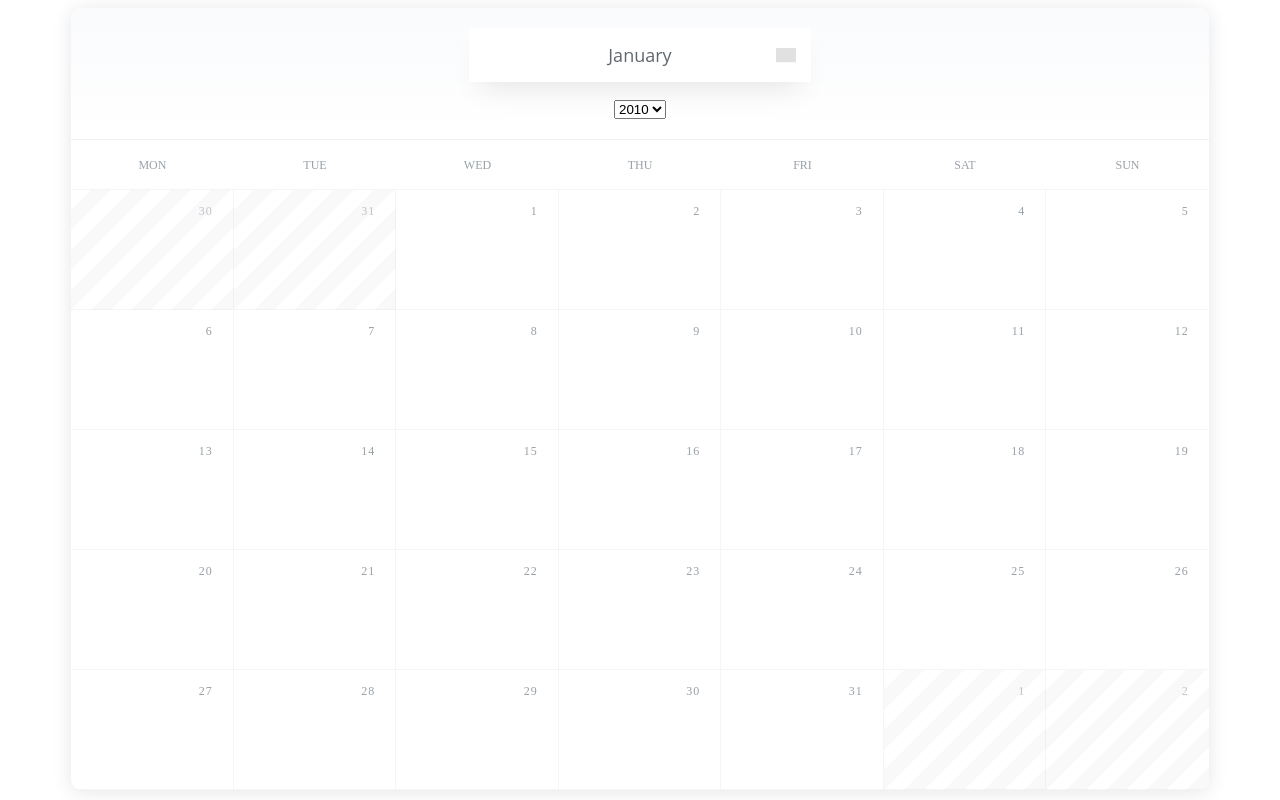
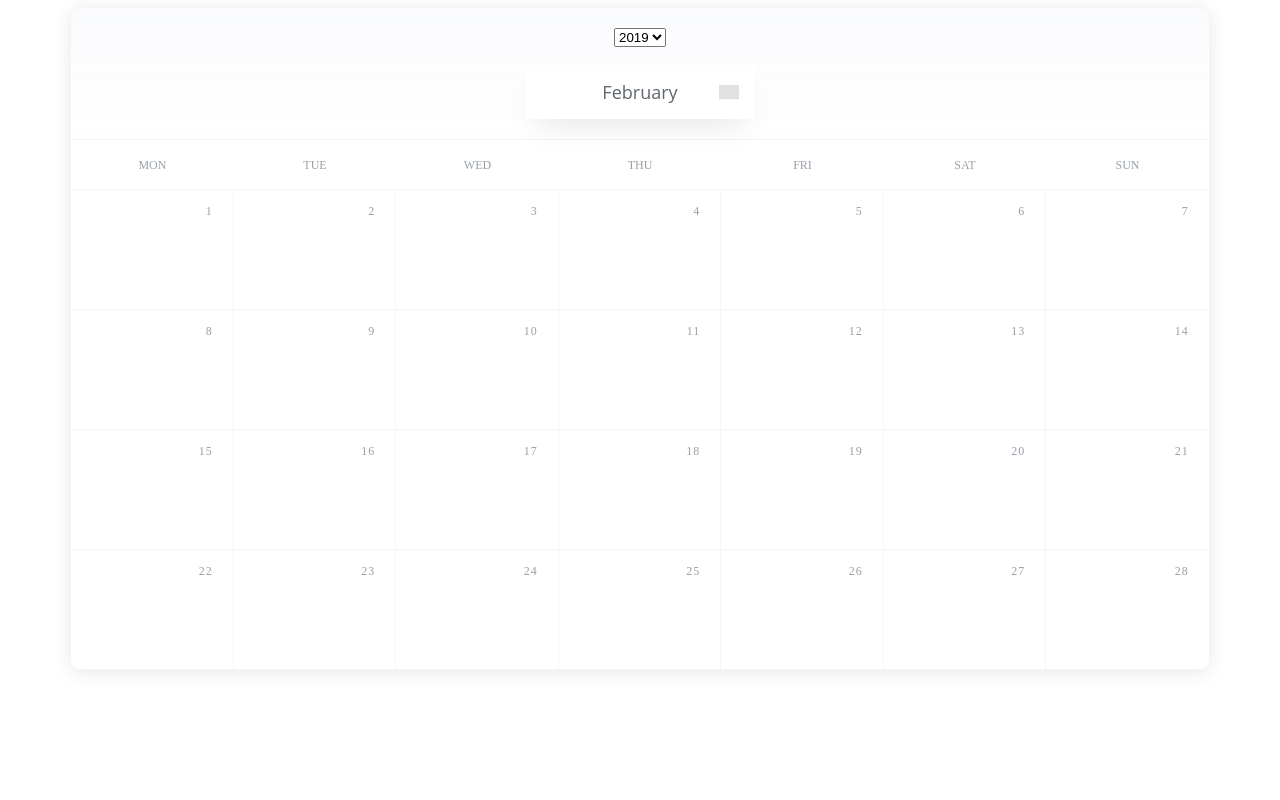
Before and after one commit to sekhyuni/plan-and-do, a Vue app: page /#/ in a window 1280 px wide. Built offline with nearby package versions, Linux system fonts and the light colour scheme; grey boxes are pictures that could not be loaded.

Commit message:
연월에 따라 월별 각기 다른 일수 출력

```diff
--- a/src/components/Calendar.vue
+++ b/src/components/Calendar.vue
@@ -1,21 +1,23 @@
 <template>
     <div class="calendar-container">
         <div class="calendar-header">
+            <!-- 년 선택 -->
+            <YearSelect :year="year" @yearEmitted="yearChanged"></YearSelect>
+
+            <br>
+            <br>
+
             <!-- 월 선택 -->
-            <MonthSelect></MonthSelect>
-            <br>
-            <!-- 년 선택 -->
-            <YearSelect></YearSelect>
+            <MonthSelect :month="month" @monthEmitted="monthChanged"></MonthSelect>
         </div>
 
         <!-- 달력 -->
         <div class="calendar">
             <span class="day-name" v-for="dayName in daysName" :key="dayName.id">{{ dayName }}</span>
-            <div class="day day--disabled">30</div>
-            <div class="day day--disabled">31</div>
+
+            <div class="day day--disabled" v-for="lastMonthDay in lastMonthDays" :key="lastMonthDay.id">{{ lastMonthDay }}</div>
             <div class="day" v-for="day in days" :key="day.id">{{ day }}</div>
-            <div class="day day--disabled">1</div>
-            <div class="day day--disabled">2</div>
+            <div class="day day--disabled" v-for="nextMonthDay in nextMonthDays" :key="nextMonthDay.id">{{ nextMonthDay }}</div>
         </div>
     </div>
 </template>
@@ -28,29 +30,43 @@
     components: { MonthSelect, YearSelect },
     data() {
         return {
-            days: [],
-            daysName: [],
+            month: 2, // server data로 update 해야 함
+            year: 2019, // server data로 update 해야 함
+            days: null,
+            daysName: ['Mon', 'Tue', 'Wed', 'Thu', 'Fri', 'Sat', 'Sun'],
+            daysOfMonth: [undefined, 31, 28, 31, 30, 31, 30, 31, 31, 30, 31, 30, 31],
+            lastMonthDays: [],
+            nextMonthDays: [],
         }
     },
     methods: {
-        dateInit() {
-            const week = ['Mon', 'Tue', 'Wed', 'Thu', 'Fri', 'Sat', 'Sun']
+        dayInit() {
+            this.days = []
 
-            for (let i = 1; i <= 31; i++) {
+            // 윤년 계산
+            this.daysOfMonth[2] = this.year % 4 === 0 ? 29 : 28
+
+            for (let i = 1; i <= this.daysOfMonth[this.month]; i++) {
                 this.days.push(i)
             }
-            for (let i = 0, len = week.length; i < len; i++) {
-                this.daysName.push(week[i])
-            }
         },
+        monthChanged(month) {
+            this.month = month
+            this.dayInit()
+        },
+        yearChanged(year) {
+            this.year = year
+            this.dayInit()
+        }
     },
     created() {
-        this.dateInit()
+        this.dayInit()
     },
 }
 </script>
 
 <style lang="scss" scoped>
+$weekend-color: red;
 html,
 body {
     width: 100%;
--- a/src/components/MonthSelect.vue
+++ b/src/components/MonthSelect.vue
@@ -1,17 +1,15 @@
 <template>
     <div class="select-box">
         <div class="select-box__current" tabindex="1">
-            <div class="select-box__value" v-for="(monthName, idx) in monthsName" :key="monthName.id">
-                <input class="select-box__input" type="radio" :id="idx" :value="idx + 1" name="Month" v-if="monthName === 'January'" checked="checked" />
-                <input class="select-box__input" type="radio" :id="idx" :value="idx + 1" name="Month" v-else/>
-
+            <div class="select-box__value" v-for="(monthName, idx) in monthNames" :key="monthName.id">
+                <input class="select-box__input" type="radio" @change="monthChange(idx + 1)" :id="idx" :value="idx + 1" name="Month" :checked="month === idx + 1" />
                 <p class="select-box__input-text">{{ monthName }}</p>
             </div>
             <img class="select-box__icon" src="http://cdn.onlinewebfonts.com/svg/img_295694.svg" alt="Arrow Icon" aria-hidden="true" />
         </div>
 
         <ul class="select-box__list">
-            <li v-for="(monthName, idx) in monthsName" :key="monthName.id">
+            <li v-for="(monthName, idx) in monthNames" :key="monthName.id">
                 <label class="select-box__option" :for="idx" aria-hidden="aria-hidden">{{ monthName }}</label>
             </li>
         </ul>
@@ -20,22 +18,31 @@
 
 <script>
 export default {
+    props: {
+        month: {
+            type: Number,
+            required: true,
+        }
+    },
     data() {
         return {
-            monthsName: [],
+            monthNames: [],
         }
     },
     methods: {
-        monthInit() {
-            const month = ['January', 'February', 'March', 'April', 'May', 'June', 'July', 'August', 'September', 'October', 'November', 'December']
+        monthNamesInit() {
+            const monthOptions = ['January', 'February', 'March', 'April', 'May', 'June', 'July', 'August', 'September', 'October', 'November', 'December']
 
-            for (let i = 0, len = month.length; i < len; i++) {
-                this.monthsName.push(month[i])
+            for (let i = 0, len = monthOptions.length; i < len; i++) {
+                this.monthNames.push(monthOptions[i])
             }
+        },
+        monthChange(month) {
+            this.$emit('monthEmitted', month)
         },
     },
     created() {
-        this.monthInit()
+        this.monthNamesInit()
     },
 }
 </script>
@@ -56,49 +63,38 @@
 .select-box {
     position: relative;
     display: block;
-  width: 100%;
+    width: 20%;
     margin: 0 auto;
     font-family: 'Open Sans', 'Helvetica Neue', 'Segoe UI', 'Calibri', 'Arial', sans-serif;
     font-size: 18px;
     color: #60666d;
-
-  @media (min-width: 768px) {
-    width: 70%;
-  }
-
-  @media (min-width: 992px) {
-    width: 50%;
-  }
-
-  @media (min-width: 1200px) {
-    width: 30%;
-  }
-
+    // @media (min-width: 768px) {
+    //     width: 20%;
+    // }
+    // @media (min-width: 992px) {
+    //     width: 20%;
+    // }
+    // @media (min-width: 1200px) {
+    //     width: 20%;
+    // }
     &__current {
         position: relative;
         box-shadow: 0 15px 30px -10px transparentize(#000, 0.9);
         cursor: pointer;
         outline: none;
-
         &:focus {
-      & + .select-box__list {
-        opacity: 1;
-
-        // We have to set "animation-name: none;" to make the list visible (read below how it works)
-
+            &+.select-box__list {
+                opacity: 1; // We have to set "animation-name: none;" to make the list visible (read below how it works)
                 animation-name: none;
-
                 .select-box__option {
                     cursor: pointer;
                 }
             }
-
             .select-box__icon {
                 transform: translateY(-50%) rotate(180deg);
             }
         }
     }
-
     &__icon {
         position: absolute;
         top: 50%;
@@ -108,19 +104,15 @@
         opacity: 0.3;
         transition: 0.2s ease;
     }
-
     &__value {
         display: flex;
     }
-
     &__input {
         display: none;
-
-    &:checked + .select-box__input-text {
+        &:checked+.select-box__input-text {
             display: block;
         }
     }
-
     &__input-text {
         display: none;
         width: 100%;
@@ -128,19 +120,15 @@
         padding: 15px;
         background-color: #fff;
     }
-
     &__list {
         position: absolute;
         width: 100%;
         padding: 0;
         list-style: none;
-    opacity: 0;
-
-    // We need to use animation with delay.
+        opacity: 0; // We need to use animation with delay.
         // Otherwise the click event will not have time to run on label, because this element disapears immediately when .select-box__current element loses the focus.
         // This delay will not be noticed because we set "opacity" to "0".
         // We also use "animation-fill-mode: forwards" to make the list stay hidden.
-
         animation-name: HideList;
         animation-duration: 0.5s;
         animation-delay: 0.5s;
@@ -148,12 +136,10 @@
         animation-timing-function: step-start;
         box-shadow: 0 15px 30px -10px transparentize(#000, 0.9);
     }
-
     &__option {
         display: block;
         padding: 15px;
         background-color: #fff;
-
         &:hover,
         &:focus {
             color: #546c84;
--- a/src/components/YearSelect.vue
+++ b/src/components/YearSelect.vue
@@ -1,25 +1,34 @@
 <template>
-    <select>
-        <option v-for="year in years" :key="year.id">{{ year }}</option>
+    <select @change="yearChange">
+        <option v-for="yearOption in yearOptions" :key="yearOption.id" :selected="year === yearOption">{{ yearOption }}</option>
     </select>
 </template>
 
 <script>
 export default {
+    props: {
+        year: {
+            type: Number,
+            required: true,
+        }
+    },
     data() {
         return {
-            years: [],
+            yearOptions: [],
         }
     },
     methods: {
-        yearInit() {
+        yearOptionsInit() {
             for (let i = 2010; i <= 2030; i++) {
-                this.years.push(i)
+                this.yearOptions.push(i)
             }
+        },
+        yearChange(event) {
+            this.$emit('yearEmitted', Number(event.target.value))
         },
     },
     created() {
-        this.yearInit()
+        this.yearOptionsInit()
     },
 }
 </script>
--- a/src/views/Home.vue
+++ b/src/views/Home.vue
@@ -1,6 +1,5 @@
 <template>
-    <Calendar>
-    </Calendar>
+    <Calendar></Calendar>
 </template>
 
 <script>
```
Lines whose indentation alone changed are shown as unchanged.
